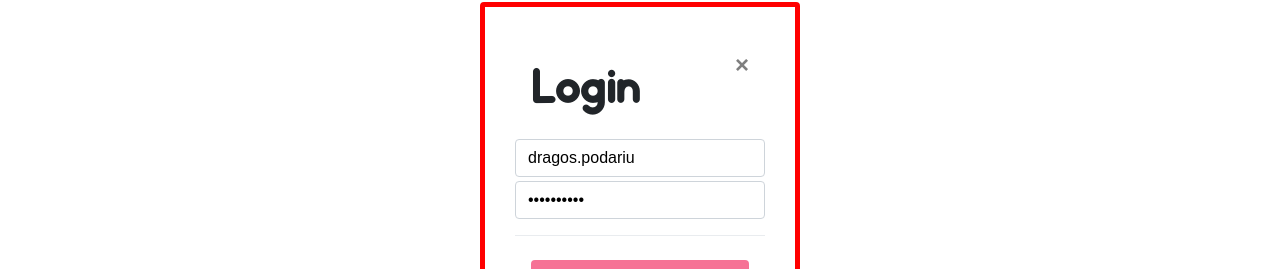
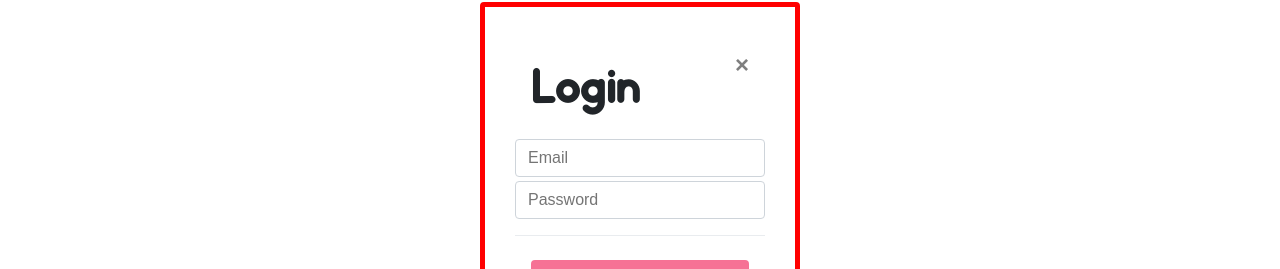
Before and after one commit to pdragos96/moving-challenge, an Angular app: page / in a window 1280 px wide. Both pictures are taken after a click on the element "Login". Shown: the part 196-465 px from the top of the page. Built offline with nearby package versions, Linux system fonts and the light colour scheme; no server answers.

Commit message:
Small changes!

```diff
--- a/src/app/components/login-form-component/login-form.component.html
+++ b/src/app/components/login-form-component/login-form.component.html
@@ -10,13 +10,13 @@
         type="email"
         placeholder="Email"
         autocomplete="email"
-        value="dragos.podariu"
+        value=""
       /><input
         #password
         type="password"
         placeholder="Password"
         autocomplete="current-password"
-        value="Asdfqwzxc1"
+        value=""
       />
     </div>
   </form>
```
